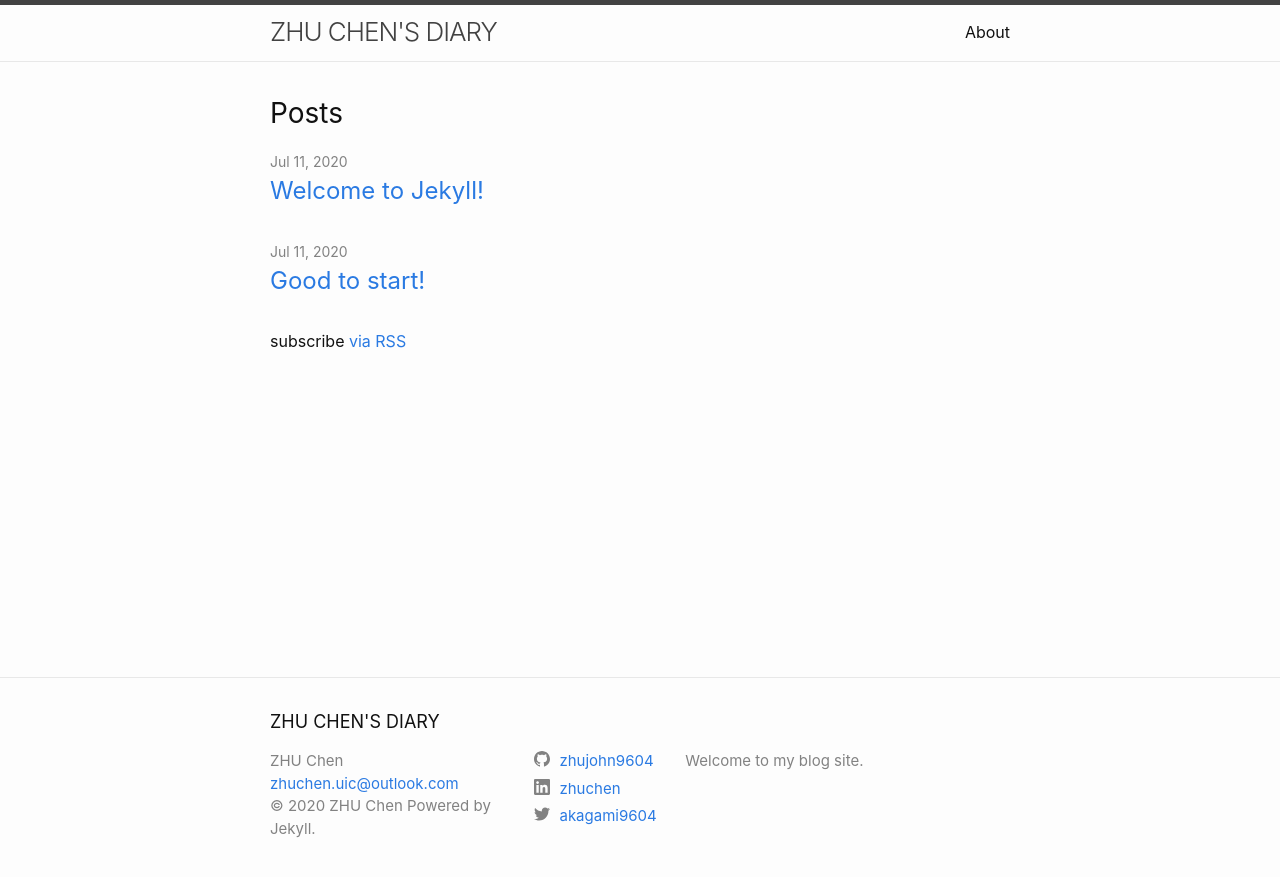
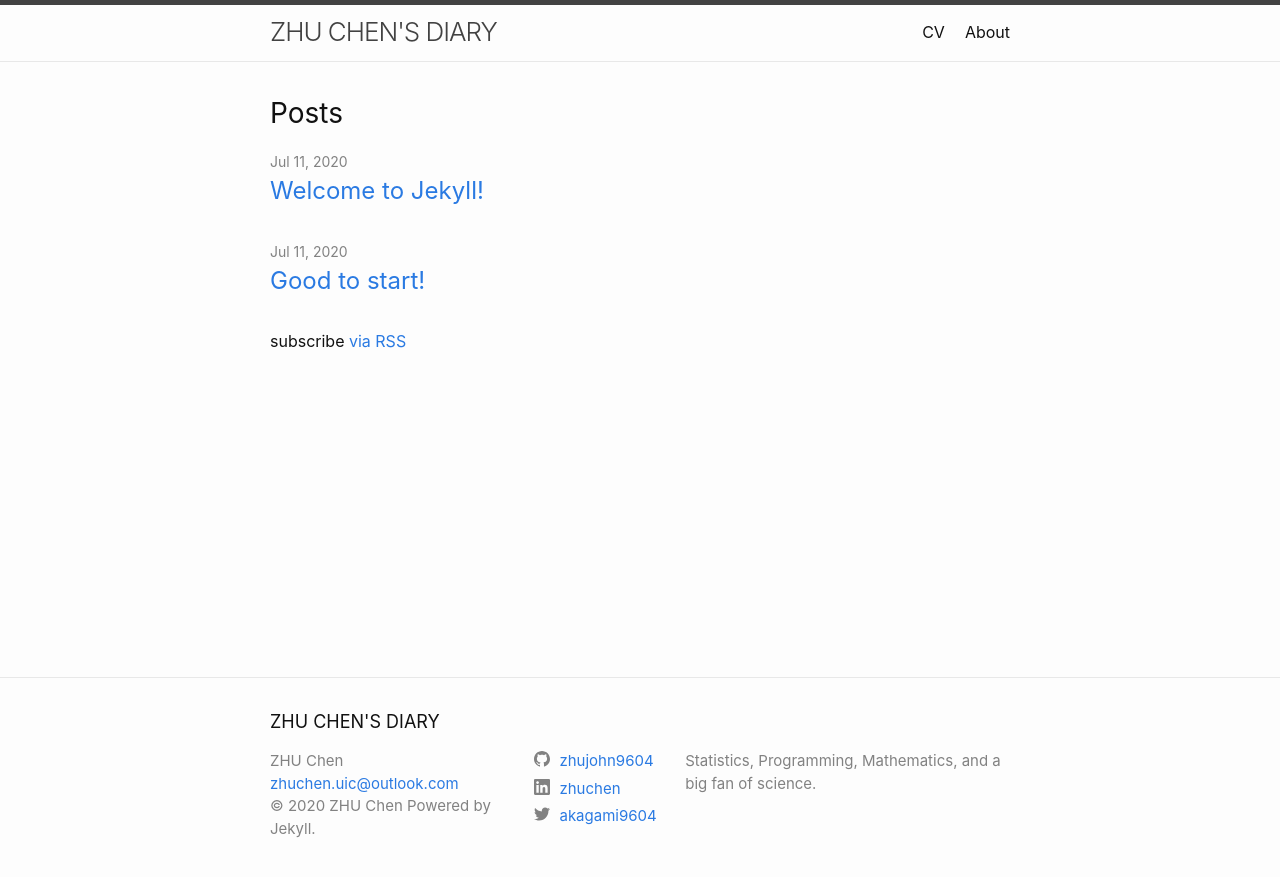
Before and after one commit to zhujohn9604/zhuchen, a Jekyll site: the page built from index.markdown, in a window 1280 px wide. Shown: the top 877 px of the page. Built offline with Jekyll 4.4.1, drawn with Linux system fonts in a browser that asks for light colours.

Commit message:
created cv

```diff
--- a/_config.yml
+++ b/_config.yml
@@ -21,7 +21,7 @@
 title: ZHU CHEN'S DIARY
 email: zhuchen.uic@outlook.com
 description: >- # this means to ignore newlines until "baseurl:"
-  Welcome to my blog site.
+ Statistics, Programming, Mathematics, and a big fan of science.
 baseurl: "/zhuchen" # the subpath of your site, e.g. /blog
 url: "https://zhujohn9604.github.io" # the base hostname & protocol for your site, e.g. http://example.com
 twitter_username: akagami9604
```
Also changed, not shown: CV.md (added, +5 -0 lines), 1 other file.
